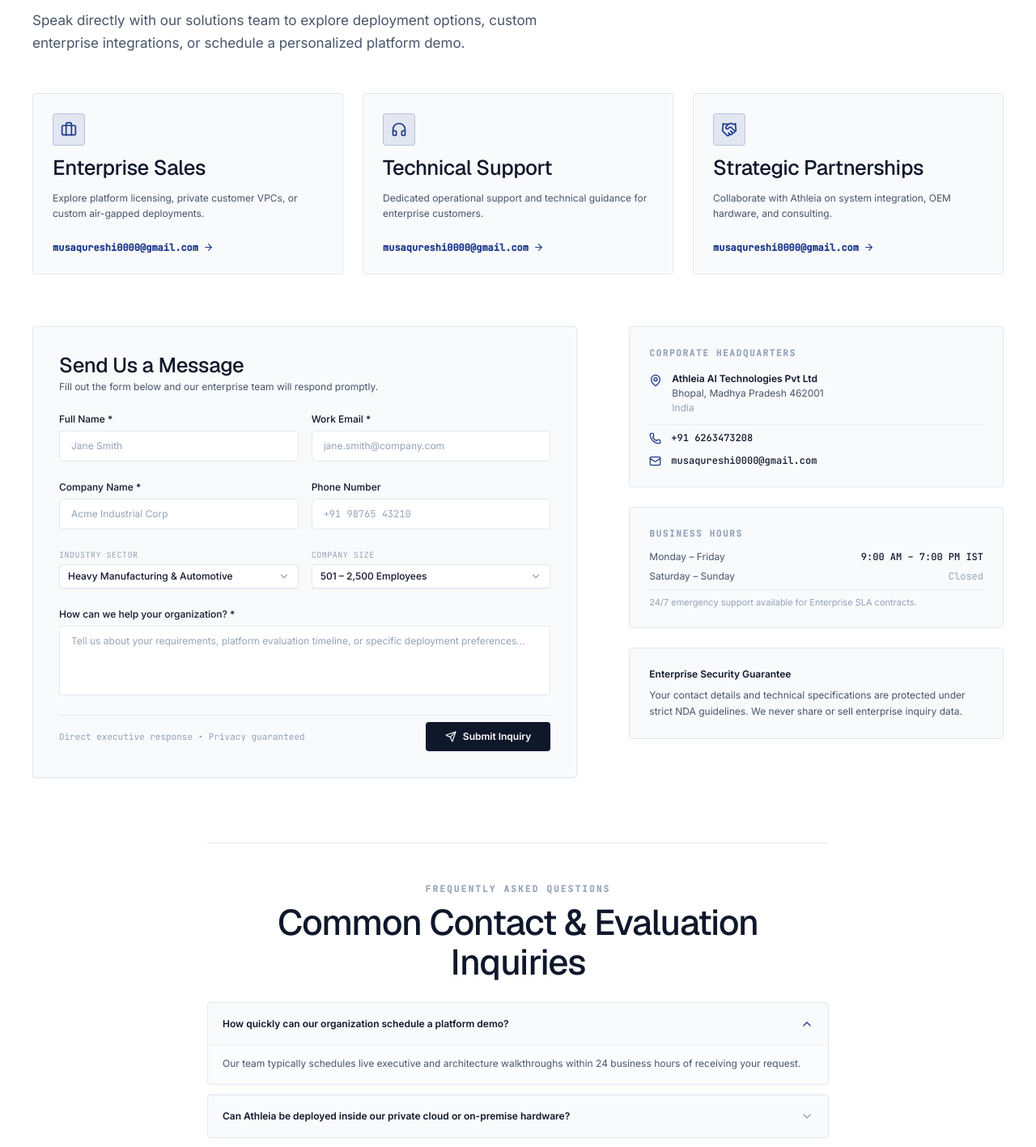
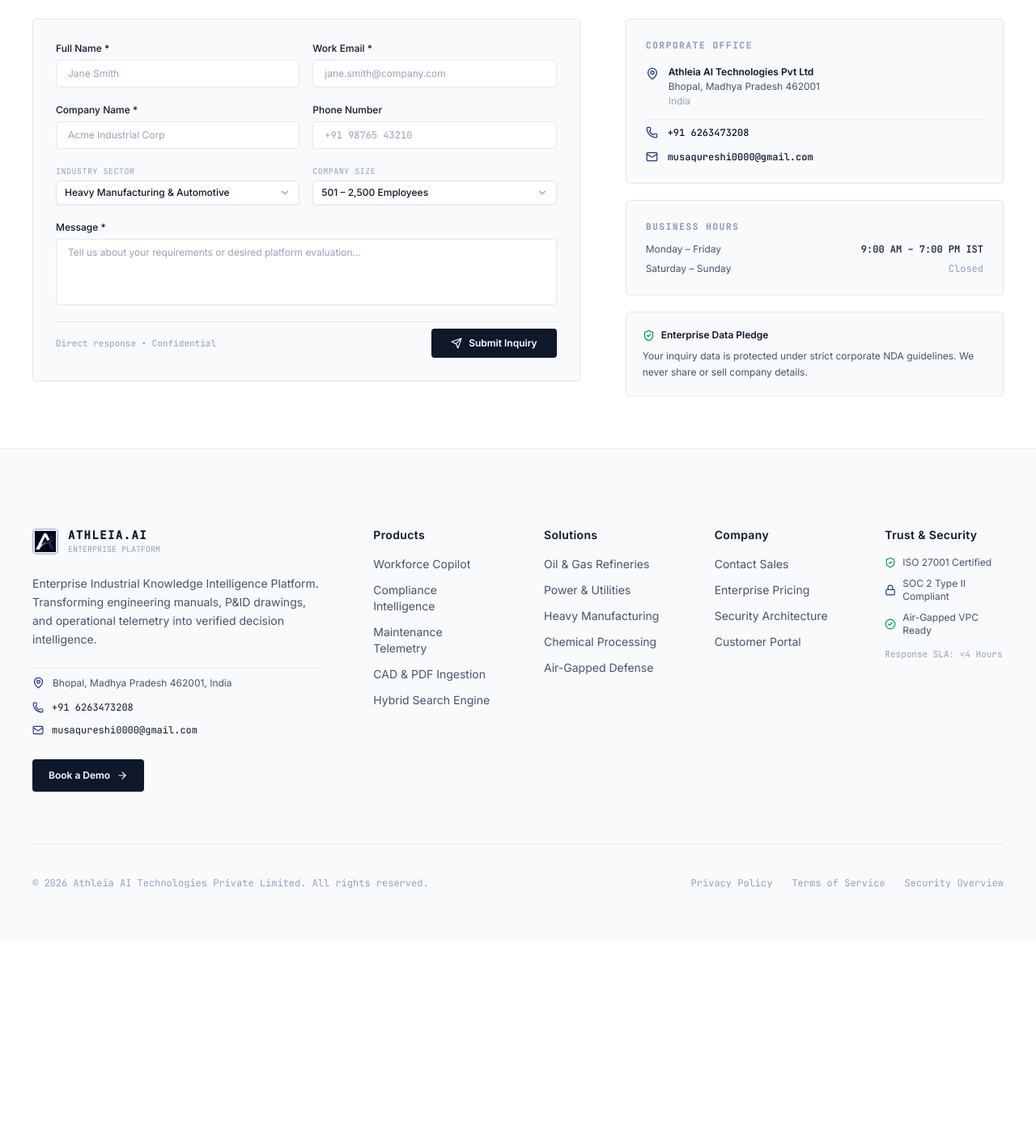
Before and after one commit to Musa-Qureshi-01/Athleia, a Next.js app in the folder client/: page /contact in a window 1280 px wide. Shown: the part 345-1762 px from the top of the page at 81% size. After the commit the page ends 1508 px from the top, so only its background shows below. Built offline with nearby package versions, Linux system fonts and the light colour scheme.

Commit message:
feat(contact): streamline Contact page to compact single view by removing option boxes and FAQ section

```diff
--- a/client/app/contact/page.tsx
+++ b/client/app/contact/page.tsx
@@ -14,38 +14,8 @@
   Send,
   AlertCircle,
   Loader2,
-  Briefcase,
-  Headphones,
-  Handshake,
-  ChevronDown,
-  ArrowRight,
+  ShieldCheck,
 } from "lucide-react";
-import Link from "next/link";
-import { cn } from "@/lib/utils";
-
-const CONTACT_CARDS = [
-  {
-    icon: Briefcase,
-    title: "Enterprise Sales",
-    description: "Explore platform licensing, private customer VPCs, or custom air-gapped deployments.",
-    email: "musaqureshi0000@gmail.com",
-    actionText: "Email Sales Team",
-  },
-  {
-    icon: Headphones,
-    title: "Technical Support",
-    description: "Dedicated operational support and technical guidance for enterprise customers.",
-    email: "musaqureshi0000@gmail.com",
-    actionText: "Contact Support",
-  },
-  {
-    icon: Handshake,
-    title: "Strategic Partnerships",
-    description: "Collaborate with Athleia on system integration, OEM hardware, and consulting.",
-    email: "musaqureshi0000@gmail.com",
-    actionText: "Partner with Us",
-  },
-];
 
 const INDUSTRY_OPTIONS: DropdownOption[] = [
   { value: "manufacturing", label: "Heavy Manufacturing & Automotive" },
@@ -63,28 +33,12 @@
   { value: "2500+", label: "2,500+ Enterprise Employees" },
 ];
 
-const FAQ_ITEMS = [
-  {
-    q: "How quickly can our organization schedule a platform demo?",
-    a: "Our team typically schedules live executive and architecture walkthroughs within 24 business hours of receiving your request.",
-  },
-  {
-    q: "Can Athleia be deployed inside our private cloud or on-premise hardware?",
-    a: "Yes. Athleia supports full deployment within your AWS VPC, Microsoft Azure subscription, or 100% offline air-gapped local plant servers.",
-  },
-  {
-    q: "How is our company's proprietary document data protected?",
-    a: "Athleia enforces strict data perimeter isolation, customer-managed KMS key encryption, and zero external LLM training on customer corpora.",
-  },
-];
-
 export default function ContactPage() {
   const [submitted, setSubmitted] = useState(false);
   const [submitting, setSubmitting] = useState(false);
   const [errorMsg, setErrorMsg] = useState<string | null>(null);
   const [industry, setIndustry] = useState("manufacturing");
   const [companySize, setCompanySize] = useState("501-2500");
-  const [openFaq, setOpenFaq] = useState<number | null>(0);
 
   const FORMSPREE_ENDPOINT = "https://formspree.io/f/xbdnkgjr";
 
@@ -140,63 +94,27 @@
       <main className="min-h-screen pt-28 pb-16 bg-bg-primary text-text-primary">
         <div className="container-editorial">
 
-          {/* 1. Welcoming Business-Focused Hero */}
-          <div className="max-w-3xl mb-12 space-y-3">
+          {/* Concise Hero Header */}
+          <div className="max-w-2xl mb-8 space-y-2">
             <span className="text-[11px] font-mono uppercase tracking-[0.2em] text-text-tertiary font-semibold block">
-              GET IN TOUCH
+              CONTACT ATHLEIA
             </span>
             <h1 className="text-display text-text-primary leading-tight">
-              Let&apos;s Build Your Enterprise Industrial Intelligence Strategy.
+              Contact Our Enterprise Team
             </h1>
-            <p className="text-body-lg text-text-secondary leading-relaxed max-w-2xl">
-              Speak directly with our solutions team to explore deployment options, custom enterprise integrations, or schedule a personalized platform demo.
+            <p className="text-body-lg text-text-secondary leading-relaxed">
+              Speak directly with our solutions team to explore deployment options or request a platform demo.
             </p>
           </div>
 
-          {/* 2. 3 Clean Contact Cards */}
-          <div className="grid grid-cols-1 md:grid-cols-3 gap-6 mb-16">
-            {CONTACT_CARDS.map((card, idx) => {
-              const Icon = card.icon;
-              return (
-                <motion.div
-                  key={idx}
-                  initial={{ opacity: 0, y: 14 }}
-                  animate={{ opacity: 1, y: 0 }}
-                  transition={{ duration: 0.4, delay: idx * 0.1 }}
-                  className="p-6 rounded-sm border border-border-subtle bg-bg-secondary flex flex-col justify-between gap-6 hover:border-border-strong transition-colors"
-                >
-                  <div className="space-y-3">
-                    <div className="w-10 h-10 rounded-sm bg-accent/10 border border-accent/20 flex items-center justify-center text-accent">
-                      <Icon size={20} />
-                    </div>
-                    <h2 className="text-heading-2 text-text-primary font-semibold">
-                      {card.title}
-                    </h2>
-                    <p className="text-xs text-text-secondary leading-relaxed">
-                      {card.description}
-                    </p>
-                  </div>
-
-                  <a
-                    href={`mailto:${card.email}`}
-                    className="text-xs font-semibold text-accent hover:text-accent-hover inline-flex items-center gap-1.5 transition-colors font-mono"
-                  >
-                    <span>{card.email}</span>
-                    <ArrowRight size={13} />
-                  </a>
-                </motion.div>
-              );
-            })}
-          </div>
-
-          {/* 3. Main Contact Form & Office Info Grid */}
-          <div className="grid grid-cols-1 lg:grid-cols-12 gap-12 lg:gap-16 mb-20">
+          {/* Main Contact Form & Office Info Grid (Single Compact View) */}
+          <div className="grid grid-cols-1 lg:grid-cols-12 gap-10 lg:gap-14">
 
             {/* Left Contact Form (7 cols) */}
             <motion.div
-              initial={{ opacity: 0, y: 14 }}
+              initial={{ opacity: 0, y: 12 }}
               animate={{ opacity: 1, y: 0 }}
-              transition={{ duration: 0.5, delay: 0.2 }}
+              transition={{ duration: 0.4 }}
               className="lg:col-span-7"
             >
               {submitted ? (
@@ -206,26 +124,17 @@
                     <span>Inquiry Submitted Successfully</span>
                   </div>
                   <h2 className="text-heading-2 text-text-primary">
-                    Thank you. Our executive team has received your message.
+                    Thank you. Our team has received your message.
                   </h2>
                   <p className="text-xs text-text-secondary leading-relaxed">
-                    A solutions representative will review your inquiry and reach out within 1 business day. If you need immediate assistance, please email us directly at musaqureshi0000@gmail.com.
+                    A representative will review your inquiry and respond within 1 business day. If you need immediate assistance, email us at musaqureshi0000@gmail.com.
                   </p>
                 </div>
               ) : (
                 <form
                   onSubmit={handleSubmit}
-                  className="p-8 rounded-sm border border-border-subtle bg-bg-secondary space-y-6 shadow-xs"
+                  className="p-7 rounded-sm border border-border-subtle bg-bg-secondary space-y-5 shadow-xs"
                 >
-                  <div className="space-y-1">
-                    <h2 className="text-heading-2 text-text-primary font-semibold">
-                      Send Us a Message
-                    </h2>
-                    <p className="text-xs text-text-secondary">
-                      Fill out the form below and our enterprise team will respond promptly.
-                    </p>
-                  </div>
-
                   {errorMsg && (
                     <div className="p-3.5 rounded-sm bg-status-error/10 border border-status-error/30 text-status-error text-xs flex items-center gap-2">
                       <AlertCircle size={15} className="shrink-0" />
@@ -241,7 +150,7 @@
                         name="name"
                         required
                         placeholder="Jane Smith"
-                        className="bg-bg-primary border border-border-subtle rounded-sm px-3.5 py-2.5 text-xs text-text-primary placeholder:text-text-tertiary focus:outline-none focus:border-accent"
+                        className="bg-bg-primary border border-border-subtle rounded-sm px-3.5 py-2 text-xs text-text-primary placeholder:text-text-tertiary focus:outline-none focus:border-accent"
                       />
                     </div>
                     <div className="flex flex-col gap-1.5">
@@ -251,7 +160,7 @@
                         name="email"
                         required
                         placeholder="jane.smith@company.com"
-                        className="bg-bg-primary border border-border-subtle rounded-sm px-3.5 py-2.5 text-xs text-text-primary placeholder:text-text-tertiary focus:outline-none focus:border-accent"
+                        className="bg-bg-primary border border-border-subtle rounded-sm px-3.5 py-2 text-xs text-text-primary placeholder:text-text-tertiary focus:outline-none focus:border-accent"
                       />
                     </div>
                   </div>
@@ -264,7 +173,7 @@
                         name="company"
                         required
                         placeholder="Acme Industrial Corp"
-                        className="bg-bg-primary border border-border-subtle rounded-sm px-3.5 py-2.5 text-xs text-text-primary placeholder:text-text-tertiary focus:outline-none focus:border-accent"
+                        className="bg-bg-primary border border-border-subtle rounded-sm px-3.5 py-2 text-xs text-text-primary placeholder:text-text-tertiary focus:outline-none focus:border-accent"
                       />
                     </div>
                     <div className="flex flex-col gap-1.5">
@@ -273,7 +182,7 @@
                         type="tel"
                         name="phone"
                         placeholder="+91 98765 43210"
-                        className="bg-bg-primary border border-border-subtle rounded-sm px-3.5 py-2.5 text-xs text-text-primary placeholder:text-text-tertiary focus:outline-none focus:border-accent font-mono"
+                        className="bg-bg-primary border border-border-subtle rounded-sm px-3.5 py-2 text-xs text-text-primary placeholder:text-text-tertiary focus:outline-none focus:border-accent font-mono"
                       />
                     </div>
                   </div>
@@ -300,19 +209,19 @@
                   </div>
 
                   <div className="flex flex-col gap-1.5">
-                    <label className="text-xs font-medium text-text-primary">How can we help your organization? *</label>
+                    <label className="text-xs font-medium text-text-primary">Message *</label>
                     <textarea
                       name="message"
                       required
                       rows={4}
-                      placeholder="Tell us about your requirements, platform evaluation timeline, or specific deployment preferences..."
-                      className="bg-bg-primary border border-border-subtle rounded-sm px-3.5 py-2.5 text-xs text-text-primary placeholder:text-text-tertiary focus:outline-none focus:border-accent resize-none"
+                      placeholder="Tell us about your requirements or desired platform evaluation..."
+                      className="bg-bg-primary border border-border-subtle rounded-sm px-3.5 py-2 text-xs text-text-primary placeholder:text-text-tertiary focus:outline-none focus:border-accent resize-none"
                     />
                   </div>
 
                   <div className="pt-2 border-t border-border-subtle flex items-center justify-between">
                     <span className="text-[11px] font-mono text-text-tertiary">
-                      Direct executive response • Privacy guaranteed
+                      Direct response • Confidential
                     </span>
                     <button
                       type="submit"
@@ -336,19 +245,20 @@
               )}
             </motion.div>
 
-            {/* Right Office Information (5 cols) */}
+            {/* Right Office Information & Contact Details (5 cols) */}
             <motion.div
-              initial={{ opacity: 0, y: 14 }}
+              initial={{ opacity: 0, y: 12 }}
               animate={{ opacity: 1, y: 0 }}
-              transition={{ duration: 0.5, delay: 0.3 }}
-              className="lg:col-span-5 flex flex-col gap-6"
+              transition={{ duration: 0.4, delay: 0.1 }}
+              className="lg:col-span-5 flex flex-col gap-5"
             >
-              {/* Headquarters Card */}
+              {/* Headquarters Details */}
               <div className="p-6 rounded-sm border border-border-subtle bg-bg-secondary space-y-4">
                 <span className="text-[11px] font-mono uppercase tracking-[0.15em] text-text-tertiary font-semibold block">
-                  CORPORATE HEADQUARTERS
+                  CORPORATE OFFICE
                 </span>
-                <div className="space-y-3 text-xs text-text-secondary">
+
+                <div className="space-y-3.5 text-xs text-text-secondary">
                   <div className="flex items-start gap-3">
                     <MapPin size={16} className="text-accent shrink-0 mt-0.5" />
                     <div className="flex flex-col gap-0.5">
@@ -388,85 +298,21 @@
                     <span>Saturday – Sunday</span>
                     <span className="font-mono text-text-tertiary">Closed</span>
                   </div>
-                  <div className="pt-2 border-t border-border-subtle/70 text-[11px] text-text-tertiary">
-                    24/7 emergency support available for Enterprise SLA contracts.
-                  </div>
                 </div>
               </div>
 
-              {/* Data Security Pledge */}
-              <div className="p-6 rounded-sm border border-border-subtle bg-bg-secondary space-y-2">
-                <span className="text-xs font-semibold text-text-primary block">
-                  Enterprise Security Guarantee
-                </span>
+              {/* Security Guarantee */}
+              <div className="p-5 rounded-sm border border-border-subtle bg-bg-secondary space-y-2">
+                <div className="flex items-center gap-2 text-xs font-semibold text-text-primary">
+                  <ShieldCheck size={15} className="text-status-verified" />
+                  <span>Enterprise Data Pledge</span>
+                </div>
                 <p className="text-xs text-text-secondary leading-relaxed">
-                  Your contact details and technical specifications are protected under strict NDA guidelines. We never share or sell enterprise inquiry data.
+                  Your inquiry data is protected under strict corporate NDA guidelines. We never share or sell company details.
                 </p>
               </div>
             </motion.div>
 
-          </div>
-
-          {/* 4. Enterprise FAQ Section */}
-          <div className="max-w-3xl mx-auto pt-12 border-t border-border-subtle mb-16 space-y-6">
-            <div className="space-y-2 text-center">
-              <span className="text-[11px] font-mono uppercase tracking-[0.2em] text-text-tertiary font-semibold block">
-                FREQUENTLY ASKED QUESTIONS
-              </span>
-              <h2 className="text-heading-1 text-text-primary">
-                Common Contact &amp; Evaluation Inquiries
-              </h2>
-            </div>
-
-            <div className="space-y-3">
-              {FAQ_ITEMS.map((item, idx) => {
-                const isOpen = openFaq === idx;
-                return (
-                  <div
-                    key={idx}
-                    className="border border-border-subtle rounded-sm bg-bg-secondary overflow-hidden transition-colors"
-                  >
-                    <button
-                      onClick={() => setOpenFaq(isOpen ? null : idx)}
-                      className="w-full p-4.5 text-left text-xs font-semibold text-text-primary flex items-center justify-between gap-4"
-                    >
-                      <span>{item.q}</span>
-                      <ChevronDown
-                        size={16}
-                        className={cn("text-text-tertiary transition-transform duration-200 shrink-0", isOpen && "rotate-180 text-accent")}
-                      />
-                    </button>
-                    {isOpen && (
-                      <div className="px-4.5 pb-4 text-xs text-text-secondary leading-relaxed border-t border-border-subtle/50 pt-3 bg-bg-primary/50">
-                        {item.a}
-                      </div>
-                    )}
-                  </div>
-                );
-              })}
-            </div>
-          </div>
-
-          {/* 5. Final Enterprise Demo CTA */}
-          <div className="p-8 lg:p-10 rounded-sm border border-border-subtle bg-bg-secondary flex flex-col md:flex-row items-start md:items-center justify-between gap-6">
-            <div className="space-y-2 max-w-xl">
-              <span className="text-[11px] font-mono uppercase tracking-wider text-text-tertiary font-semibold block">
-                SCHEDULE A DEMO
-              </span>
-              <h3 className="text-heading-2 text-text-primary">
-                Ready to See Athleia in Action?
-              </h3>
-              <p className="text-xs text-text-secondary leading-relaxed">
-                Schedule a 30-minute personalized walkthrough with our platform engineers to analyze your document corpora and deployment goals.
-              </p>
-            </div>
-
-            <Link
-              href="/contact"
-              className="inline-flex items-center justify-center h-11 px-6 rounded-sm text-xs font-semibold bg-text-primary text-bg-primary hover:opacity-90 transition-opacity shrink-0 shadow-xs"
-            >
-              <span>Book Enterprise Demo</span>
-            </Link>
           </div>
 
         </div>
```
